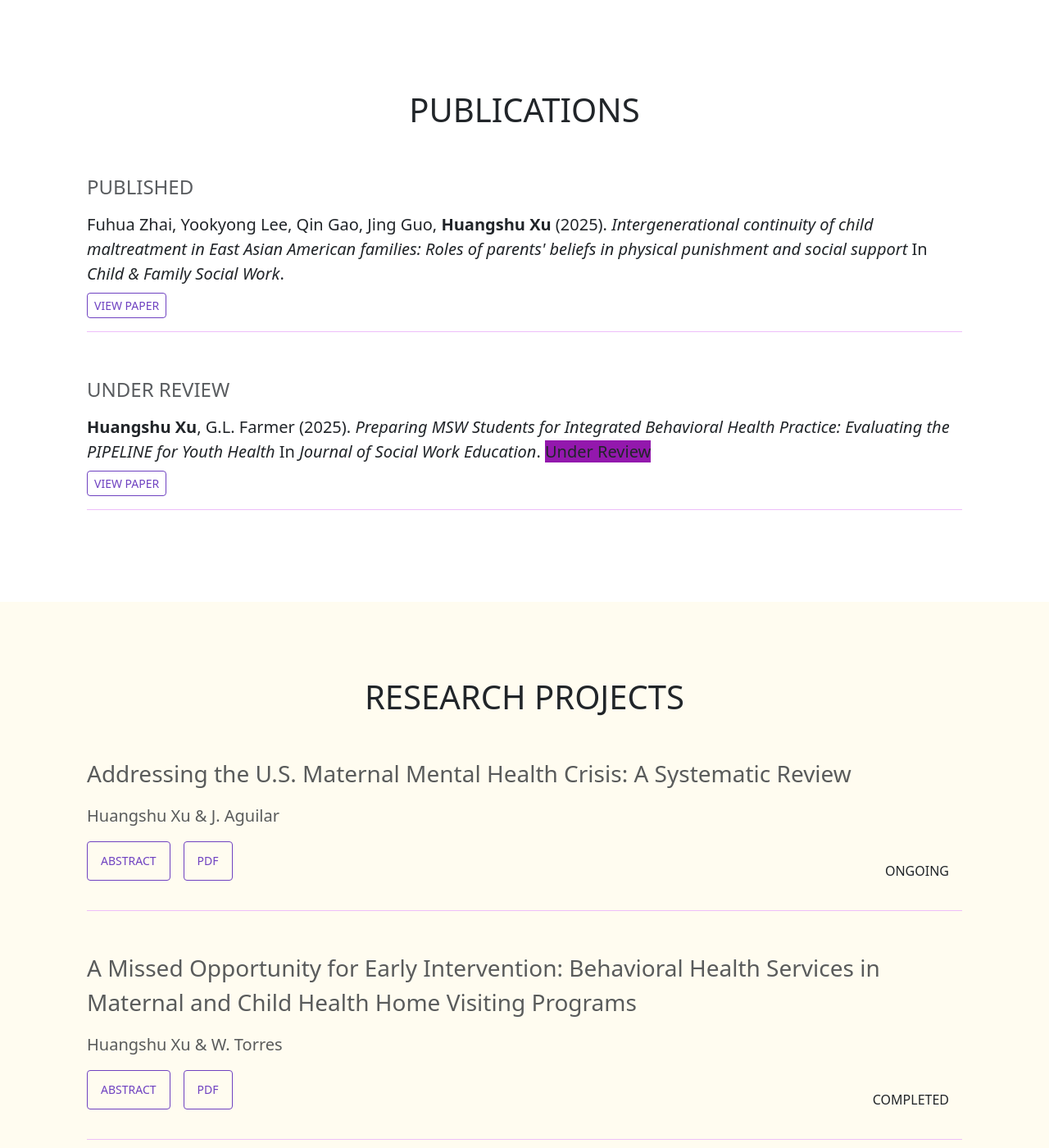
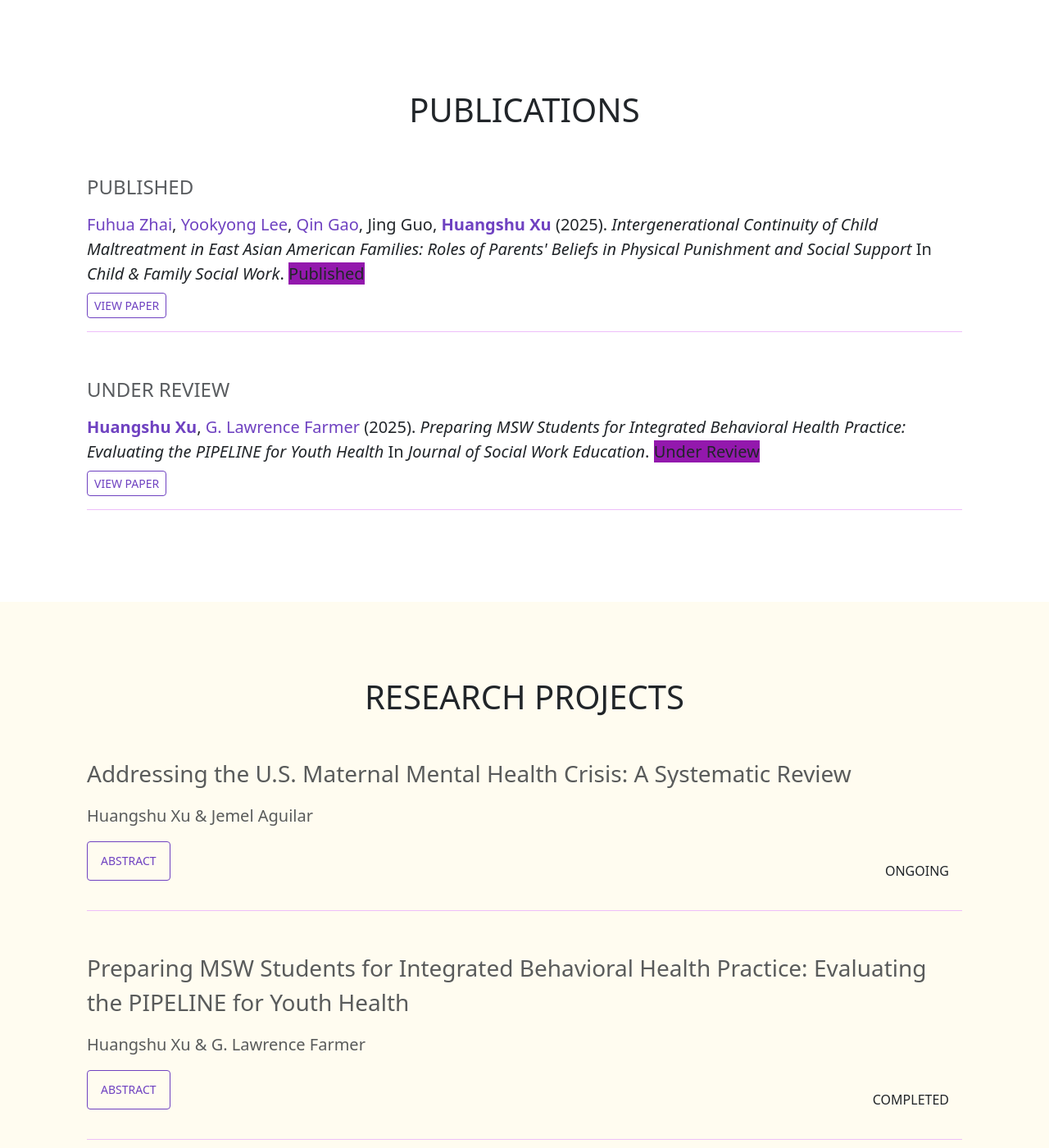
Before and after one commit to ccj5351/xhsHomePage, a Jekyll site: the page built from index.md, in a window 1280 px wide and 1400 px high, scrolled down 842 px. Shown: the whole window at 82% size. Built offline with Jekyll 4.4.1, drawn with Linux system fonts in a browser that asks for light colours; some of the changed text lies outside the part shown.

Commit message:
Add author linking and conditional PDF display features
Publications:
- Add support for individual author URLs with author_list format
- Authors with URLs become clickable links in publications
- Maintain backward compatibility with old authors string format
- Automatically bold "Huangshu Xu" in author lists
- Update published and under-review papers with author URLs

Projects:
- Add conditional PDF button display (only shows when PDF exists)
- Hide PDF button for projects with empty or missing pdf field

Content updates:
- Add author URLs for all co-authors in publications
- Add month field to publication entries
- Update teaching button text to "Fordham GSSS Course Link"
- Update project contributor names (Jemel Aguilar full name)
- Set all project PDF fields to empty (buttons now hidden)

Co-Authored-By: Claude Sonnet 4.5 <noreply@anthropic.com>

```diff
--- a/_data/hometext.yml
+++ b/_data/hometext.yml
@@ -39,16 +39,32 @@ publications:
   categories:
     - name: "Published"
       papers:
-        - authors: "Fuhua Zhai, Yookyong Lee, Qin Gao, Jing Guo, Huangshu Xu"
+        - author_list:
+            - name: "Fuhua Zhai"
+              url: "https://www.fordham.edu/graduate-school-of-social-service/faculty/full-time-faculty-profiles/fuhua-zhai/"
+            - name: "Yookyong Lee"
+              url: "https://www.uab.edu/cas/socialwork/people/faculty-directory/yookyong-lee"
+            - name: "Qin Gao"
+              url: "https://scholar.google.com/citations?user=JRvjTT4AAAAJ&hl=en"
+            - name: "Jing Guo"
+              url: ""
+            - name: "Huangshu Xu"
+              url: "https://www.huangshuxu.com"
           year: "2025"
-          title: "Intergenerational continuity of child maltreatment in East Asian American families: Roles of parents' beliefs in physical punishment and social support"
+          month: "December"
+          title: "Intergenerational Continuity of Child Maltreatment in East Asian American Families: Roles of Parents' Beliefs in Physical Punishment and Social Support"
           journal: "Child & Family Social Work"
-          url: "https://scholar.google.com"
-          status: ""
+          url: "https://onlinelibrary.wiley.com/doi/abs/10.1111/cfs.70085"
+          status: "Published"
     - name: "Under Review"
       papers:
-        - authors: "Huangshu Xu, G.L. Farmer"
+        - author_list:
+            - name: "Huangshu Xu"
+              url: "https://www.huangshuxu.com"
+            - name: "G. Lawrence Farmer"
+              url: "https://www.fordham.edu/graduate-school-of-social-service/faculty/full-time-faculty-profiles/g-lawrence-farmer/"
           year: "2025"
+          month: "June"
           title: "Preparing MSW Students for Integrated Behavioral Health Practice: Evaluating the PIPELINE for Youth Health"
           journal: "Journal of Social Work Education"
           url: ""
@@ -60,35 +76,30 @@ projects:
   pdf_button_text: "Pdf"
   list:
     - title: "Addressing the U.S. Maternal Mental Health Crisis: A Systematic Review"
-      contributors: "Huangshu Xu & J. Aguilar"
+      contributors: "Huangshu Xu & Jemel Aguilar"
       abstract_text: "Systematic review of theoretical frameworks, policies, and interventions to promote health equity in maternal mental health. Presented at SSWR 30th Annual Conference, Washington, DC, January 2026."
-      pdf: "/assets/pdf/xhs_cv_up_to_date.pdf"
       status: "ongoing"
-    - title: "A Missed Opportunity for Early Intervention: Behavioral Health Services in Maternal and Child Health Home Visiting Programs"
-      contributors: "Huangshu Xu & W. Torres"
-      abstract_text: "Examining integration of behavioral health services in maternal and child health home visiting programs. Presented at SSWR 30th Annual Conference, Washington, DC, January 2026."
-      pdf: "/assets/pdf/xhs_cv_up_to_date.pdf"
+      pdf: ""
+    - title: "Preparing MSW Students for Integrated Behavioral Health Practice: Evaluating the PIPELINE for Youth Health"
+      contributors: "Huangshu Xu & G. Lawrence Farmer"
+      abstract_text: "Evaluation of HRSA-funded BHWET program preparing MSW students for integrated behavioral health practice with youth. Presented at CSWE Annual Program Meeting, Atlanta, GA, October 2023."
       status: "completed"
-    - title: "Preparing MSW Students for Integrated Behavioral Health Practice: Evaluating the PIPELINE for Youth Health"
-      contributors: "Huangshu Xu & G.L. Farmer"
-      abstract_text: "Evaluation of HRSA-funded BHWET program preparing MSW students for integrated behavioral health practice with youth. Presented at CSWE Annual Program Meeting, Atlanta, GA, October 2023."
-      pdf: "/assets/pdf/xhs_cv_up_to_date.pdf"
+      pdf: ""
+    - title: "Supporting Behavioral Health Workforce Diversity and Resilience: Evaluating the PIPELINE for Youth Health Program"
+      contributors: "Huangshu Xu, G. Lawrence Farmer, A. Panzano, & C. Tang"
+      abstract_text: "HRSA-funded initiative focused on workforce diversity, student resilience, and career pathways in behavioral health. Presented at CSWE Annual Program Meeting, Anaheim, CA, November 2022."
       status: "completed"
-    - title: "Supporting Behavioral Health Workforce Diversity and Resilience: Evaluating the PIPELINE for Youth Health Program"
-      contributors: "Huangshu Xu, G.L. Farmer, A. Panzano, & C. Tang"
-      abstract_text: "HRSA-funded initiative focused on workforce diversity, student resilience, and career pathways in behavioral health. Presented at CSWE Annual Program Meeting, Anaheim, CA, November 2022."
-      pdf: "/assets/pdf/xhs_cv_up_to_date.pdf"
-      status: "completed"
+      pdf: ""
     - title: "Narrowing the Front Door to NYC's Child Welfare System"
       contributors: "James R. Dumpson Doctoral Fellowship Project with Dr. Anne Williams-Isom"
       abstract_text: "Documenting the history of NYC's Administration for Children's Services (ACS). Supported convenings of high-level policymakers and assisted in research dissemination for child welfare reform."
-      pdf: "/assets/pdf/xhs_cv_up_to_date.pdf"
       status: "completed"
+      pdf: ""
 
 teaching:
   title: "Teaching"
   list:
-    - title: "SWGS 6803: Applied Social Work Research and Evaluation"
+    - title: "SOWK 6803: Applied Social Work Research and Evaluation"
       school: "Graduate School of Social Service, Fordham University"
       text: |
         Teaching a 15-session in-person graduate course, leading instruction on applied research
@@ -96,9 +107,9 @@ teaching:
         practice and evaluation skills.
       role: "Adjunct Instructor"
       period: "Jan 2026 - Present"
-      button_text: "Fordham GSSS"
-      button_link: "https://www.fordham.edu/gsss"
-    - title: "SWGS 6320: Social Work Practice with Organizations and Communities"
+      button_text: "Fordham GSSS Course Link"
+      button_link: "https://bulletin.fordham.edu/undergraduate/social-work/program-handbook/curriculum-and-courses/#coursestext"
+    - title: "SOWK 6320: Social Work Practice with Organizations and Communities"
       school: "Graduate School of Social Service, Fordham University"
       text: |
         Assisted in three in-person teaching sessions by preparing lectures and presentations.
@@ -106,8 +117,8 @@ teaching:
         support classroom engagement and develop skills in course facilitation and instructional support.
       role: "Teaching Assistant"
       period: "May 2024 - Aug 2024"
-      button_text: "Fordham GSSS"
-      button_link: "https://www.fordham.edu/gsss"
+      button_text: "Fordham GSSS Course Link"
+      button_link: "https://bulletin.fordham.edu/undergraduate/social-work/program-handbook/curriculum-and-courses/#coursestext"
 news:
   title: "News"
   list:
--- a/_includes/projects.html
+++ b/_includes/projects.html
@@ -16,9 +16,11 @@
               <button class="btn btn-outline-primary btn-sm me-md-2 text-uppercase px-4" type="button" data-bs-toggle="collapse" data-bs-target="#project-{{forloop.index}}" aria-expanded="false" aria-controls="collapseProject{{forloop.index}}">
                 {{site.data.hometext.projects.abstract_button_text}}
               </button>
+              {% if project.pdf and project.pdf != "" %}
               <a href="{{project.pdf}}" class="btn btn-outline-primary btn-sm me-md-2 text-uppercase px-4 pt-md-3">
                   {{site.data.hometext.projects.pdf_button_text}}
               </a>
+              {% endif %}
             </div>
             <div class="d-md-flex justify-content-md-start align-items-center mt-6">
               <span class="px-2 me-md-2 text-uppercase">{{project.status}}</span>
--- a/_includes/publications.html
+++ b/_includes/publications.html
@@ -9,8 +9,19 @@
     {% for paper in category.papers %}
     <div class="border-bottom pb-4 mb-4">
       <p class="fs-5 mb-2">
-        {% assign authors_with_bold = paper.authors | replace: "Huangshu Xu", "<strong>Huangshu Xu</strong>" %}
-        {{authors_with_bold}} ({{paper.year}}).
+        {% if paper.author_list %}
+          {% for author in paper.author_list %}
+            {% if author.url and author.url != "" %}
+              <a href="{{author.url}}" class="text-decoration-none" target="_blank">{% if author.name == "Huangshu Xu" %}<strong>{{author.name}}</strong>{% else %}{{author.name}}{% endif %}</a>{% if forloop.last == false %}, {% endif %}
+            {% else %}
+              {% if author.name == "Huangshu Xu" %}<strong>{{author.name}}</strong>{% else %}{{author.name}}{% endif %}{% if forloop.last == false %}, {% endif %}
+            {% endif %}
+          {% endfor %}
+        {% else %}
+          {% assign authors_with_bold = paper.authors | replace: "Huangshu Xu", "<strong>Huangshu Xu</strong>" %}
+          {{authors_with_bold}}
+        {% endif %}
+        ({{paper.year}}).
         <em>{{paper.title}}</em>
         {% if paper.journal %}
         In <em>{{paper.journal}}</em>.
```
